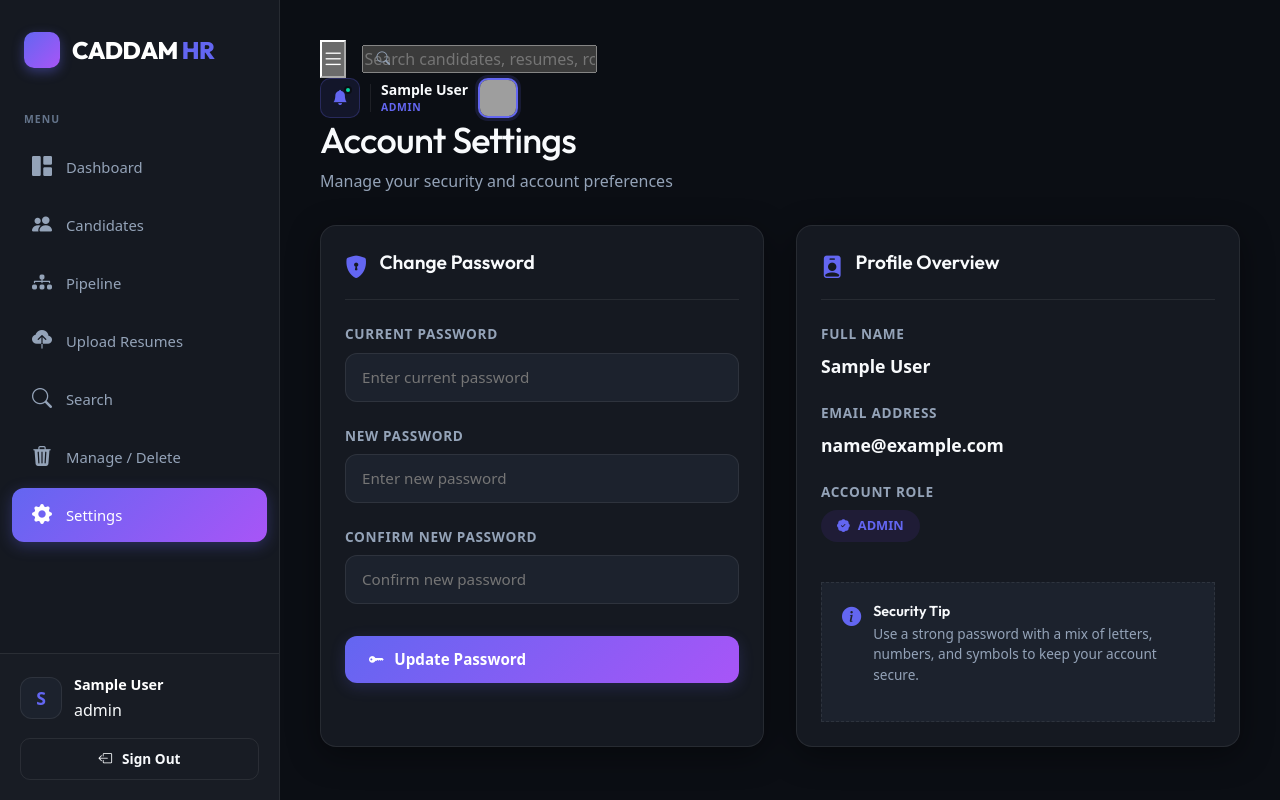
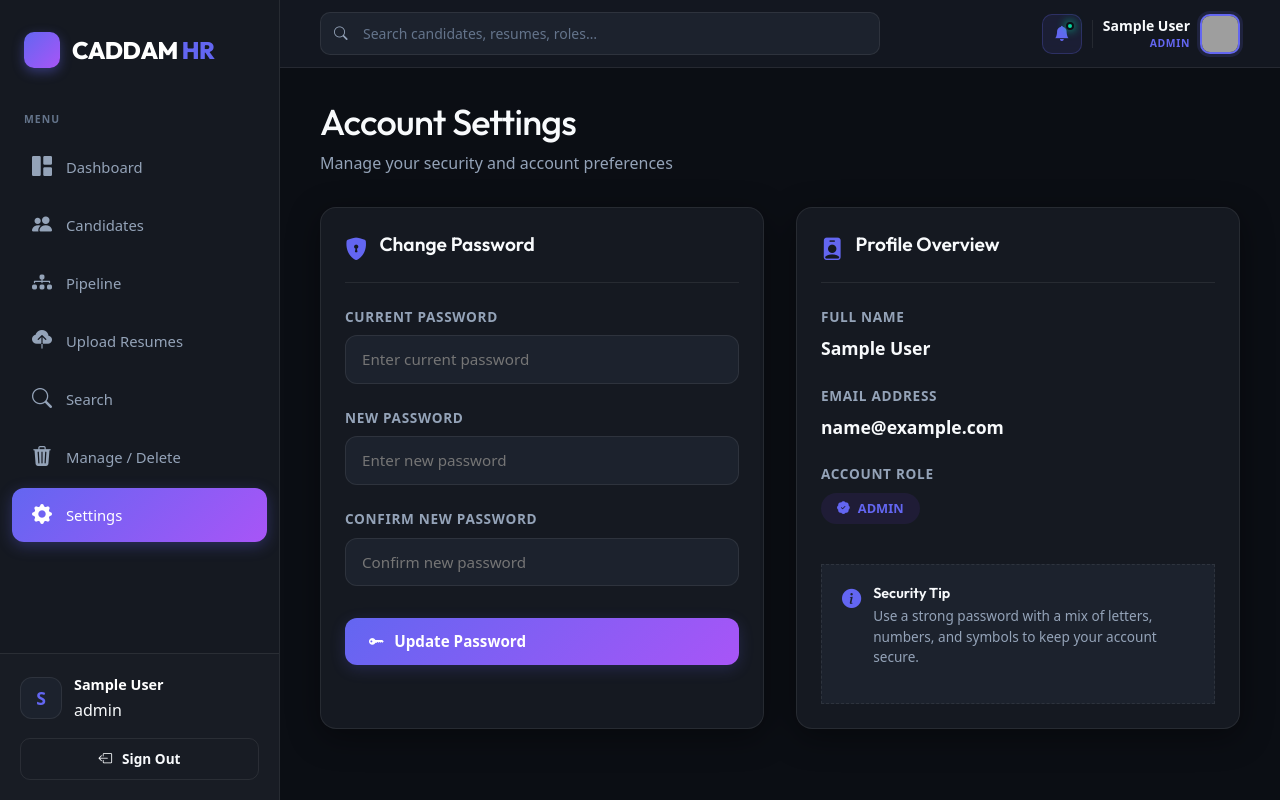
Before and after one commit to caddamss25/HR-Resume-Management, a React (Vite) app in the folder frontend/: page /settings in a window 1280 px wide. Built offline with nearby package versions, Linux system fonts and the light colour scheme; sample sign-in values are in the browser's storage; grey boxes are pictures that could not be loaded.

Commit message:
Update index.css

```diff
--- a/frontend/src/index.css
+++ b/frontend/src/index.css
@@ -33,7 +33,11 @@
 }
 
 /* Reset & Base */
-* { margin: 0; padding: 0; box-sizing: border-box; }
+* {
+  margin: 0;
+  padding: 0;
+  box-sizing: border-box;
+}
 
 body {
   background-color: var(--rms-bg) !important;
@@ -44,37 +48,182 @@
   line-height: 1.6;
 }
 
-h1, h2, h3, h4, h5, h6, .rms-logo {
+h1,
+h2,
+h3,
+h4,
+h5,
+h6,
+.rms-logo {
   font-family: 'Outfit', sans-serif;
   font-weight: 700;
   color: var(--rms-text);
 }
 
 /* Scrollbar Customization */
-::-webkit-scrollbar { width: 8px; height: 8px; }
-::-webkit-scrollbar-track { background: var(--rms-bg); }
+::-webkit-scrollbar {
+  width: 8px;
+  height: 8px;
+}
+
+::-webkit-scrollbar-track {
+  background: var(--rms-bg);
+}
+
 ::-webkit-scrollbar-thumb {
   background: var(--rms-surface-2);
   border-radius: 10px;
   border: 2px solid var(--rms-bg);
 }
-::-webkit-scrollbar-thumb:hover { background: var(--rms-border-hover); }
 
+::-webkit-scrollbar-thumb:hover {
+  background: var(--rms-border-hover);
+}
+
+/* ============================================================
+   TOP BAR
+   ============================================================ */
+.rms-topbar {
+  display: flex;
+  align-items: center;
+  justify-content: space-between;
+  gap: 16px;
+  padding: 12px 40px;
+  background: rgba(21, 25, 33, 0.95);
+  backdrop-filter: blur(20px);
+  border-bottom: 1px solid var(--rms-border);
+  position: sticky;
+  top: 0;
+  z-index: 100;
+  min-height: 68px;
+}
+
+.rms-topbar-search {
+  width: 100%;
+  background: var(--rms-surface-2);
+  border: 1px solid var(--rms-border);
+  border-radius: 10px;
+  padding: 10px 16px 10px 42px;
+  color: var(--rms-text);
+  font-family: inherit;
+  font-size: 0.875rem;
+  outline: none;
+  transition: all 0.2s;
+}
+
+.rms-topbar-search::placeholder {
+  color: var(--rms-text-dim);
+}
+
+.rms-topbar-search:focus {
+  background: var(--rms-surface);
+  box-shadow: 0 0 0 3px rgba(99, 102, 241, 0.15);
+}
+
+.rms-topbar-icons {
+  display: flex;
+  align-items: center;
+  gap: 8px;
+}
+
+.rms-topbar-profile-info {
+  text-align: right;
+}
+
+.rms-hamburger {
+  display: none;
+  background: var(--rms-surface);
+  border: 1px solid var(--rms-border);
+  color: var(--rms-text);
+  border-radius: 8px;
+  width: 40px;
+  height: 40px;
+  align-items: center;
+  justify-content: center;
+  cursor: pointer;
+  flex-shrink: 0;
+  transition: var(--rms-transition);
+}
+
+.rms-hamburger:hover {
+  background: var(--rms-surface-2);
+  border-color: var(--rms-border-hover);
+}
+
+@media (max-width: 991px) {
+  .rms-topbar {
+    padding: 10px 20px;
+    min-height: 60px;
+  }
+  .rms-hamburger {
+    display: flex;
+  }
+  .rms-topbar-icons {
+    display: none;
+  }
+  .rms-topbar-profile-info {
+    display: none;
+  }
+}
 /* Layout Container */
 .rms-content {
   margin-left: 280px;
-  padding: 40px;
   min-height: 100vh;
+  display: flex;
+  flex-direction: column;
   transition: var(--rms-transition);
 }
 
+.rms-page-body {
+  padding: 32px 40px 48px;
+  flex: 1;
+}
+
 @media (max-width: 991px) {
-  .rms-content { margin-left: 0; padding: 24px; }
+  .rms-content {
+    margin-left: 0;
+  }
+  .rms-page-body {
+    padding: 24px;
+  }
+}
+
+/* Dashboard Specific */
+.dash-header {
+  display: flex;
+  align-items: flex-start;
+  justify-content: space-between;
+  gap: 16px;
+  margin-bottom: 28px;
+  flex-wrap: wrap;
+}
+
+.dash-metric-card {
+  transition: var(--rms-transition);
+}
+
+.dash-metric-card:hover {
+  transform: translateY(-4px);
+  box-shadow: 0 16px 48px rgba(0, 0, 0, 0.5);
+}
+
+@keyframes pulse {
+  0%, 100% { opacity: 1; box-shadow: 0 0 10px var(--rms-accent); }
+  50%       { opacity: 0.6; box-shadow: 0 0 20px var(--rms-accent); }
 }
 
 /* Typography Utilities */
-.rms-page-title { font-size: 2.25rem; letter-spacing: -0.02em; margin-bottom: 8px; }
-.rms-page-subtitle { font-size: 1rem; color: var(--rms-text-muted); font-weight: 400; }
+.rms-page-title {
+  font-size: 2.25rem;
+  letter-spacing: -0.02em;
+  margin-bottom: 8px;
+}
+
+.rms-page-subtitle {
+  font-size: 1rem;
+  color: var(--rms-text-muted);
+  font-weight: 400;
+}
 
 /* Glass Components */
 .rms-card {
@@ -136,7 +285,9 @@
   transition: var(--rms-transition);
 }
 
-.rms-nav-item i { font-size: 1.25rem; }
+.rms-nav-item i {
+  font-size: 1.25rem;
+}
 
 .rms-nav-item:hover {
   background: rgba(255, 255, 255, 0.05);
@@ -150,7 +301,10 @@
 }
 
 /* Forms & Inputs */
-.rms-form-group { margin-bottom: 24px; }
+.rms-form-group {
+  margin-bottom: 24px;
+}
+
 .rms-label {
   display: block;
   font-size: 0.85rem;
@@ -203,7 +357,10 @@
   filter: brightness(1.1);
 }
 
-.btn-rms:disabled { opacity: 0.6; cursor: not-allowed; }
+.btn-rms:disabled {
+  opacity: 0.6;
+  cursor: not-allowed;
+}
 
 .btn-rms-outline {
   display: inline-flex;
@@ -235,7 +392,8 @@
   cursor: pointer;
 }
 
-.rms-dropzone:hover, .rms-dropzone.active {
+.rms-dropzone:hover,
+.rms-dropzone.active {
   border-color: var(--rms-primary);
   background: rgba(99, 102, 241, 0.05);
 }
@@ -263,8 +421,13 @@
 }
 
 @keyframes bgMove {
-  from { transform: translate(0, 0); }
-  to { transform: translate(-50%, -50%); }
+  from {
+    transform: translate(0, 0);
+  }
+
+  to {
+    transform: translate(-50%, -50%);
+  }
 }
 
 .rms-auth-card {
@@ -294,15 +457,33 @@
 }
 
 @keyframes ping {
-  0% { transform: scale(1); opacity: 0.8; }
-  70%, 100% { transform: scale(2); opacity: 0; }
+  0% {
+    transform: scale(1);
+    opacity: 0.8;
+  }
+
+  70%,
+  100% {
+    transform: scale(2);
+    opacity: 0;
+  }
 }
 
 /* Animations */
-.fade-in { animation: fadeIn 0.4s ease-out forwards; }
+.fade-in {
+  animation: fadeIn 0.4s ease-out forwards;
+}
+
 @keyframes fadeIn {
-  from { opacity: 0; transform: translateY(10px); }
-  to { opacity: 1; transform: translateY(0); }
+  from {
+    opacity: 0;
+    transform: translateY(10px);
+  }
+
+  to {
+    opacity: 1;
+    transform: translateY(0);
+  }
 }
 
 /* Status Pills */
@@ -342,28 +523,44 @@
   vertical-align: middle;
 }
 
-.rms-table tr:last-child td { border-bottom: none; }
+.rms-table tr:last-child td {
+  border-bottom: none;
+}
 
 /* Mobile Navigation Overlay */
 .rms-sidebar-overlay {
   position: fixed;
   inset: 0;
-  background: rgba(0,0,0,0.6);
+  background: rgba(0, 0, 0, 0.6);
   backdrop-filter: blur(4px);
   z-index: 999;
   opacity: 0;
   visibility: hidden;
   transition: var(--rms-transition);
 }
-.rms-sidebar-overlay.open { opacity: 1; visibility: visible; }
+
+.rms-sidebar-overlay.open {
+  opacity: 1;
+  visibility: visible;
+}
 
 @media (max-width: 991px) {
-  .rms-sidebar { left: -280px; }
-  .rms-sidebar.open { left: 0; }
-  .rms-mobile-only { display: flex !important; }
+  .rms-sidebar {
+    left: -280px;
+  }
+
+  .rms-sidebar.open {
+    left: 0;
+  }
+
+  .rms-mobile-only {
+    display: flex !important;
+  }
 }
 
-.rms-mobile-only { display: none; }
+.rms-mobile-only {
+  display: none;
+}
 
 /* Spinner */
 .rms-spinner {
@@ -374,13 +571,26 @@
 }
 
 /* High Contrast Overrides for Visibility */
-.text-primary { color: var(--rms-primary) !important; }
-.text-muted { color: var(--rms-text-muted) !important; }
-.bg-surface { background-color: var(--rms-surface) !important; }
+.text-primary {
+  color: var(--rms-primary) !important;
+}
+
+.text-muted {
+  color: var(--rms-text-muted) !important;
+}
+
+.bg-surface {
+  background-color: var(--rms-surface) !important;
+}
 
 /* Dark Theme Hard Overrides (Prevent browser interference) */
-html { background-color: var(--rms-bg); }
-body { color-scheme: dark; }
+html {
+  background-color: var(--rms-bg);
+}
+
+body {
+  color-scheme: dark;
+}
 
 .rms-dropdown-item {
   padding: 10px 16px;
```
